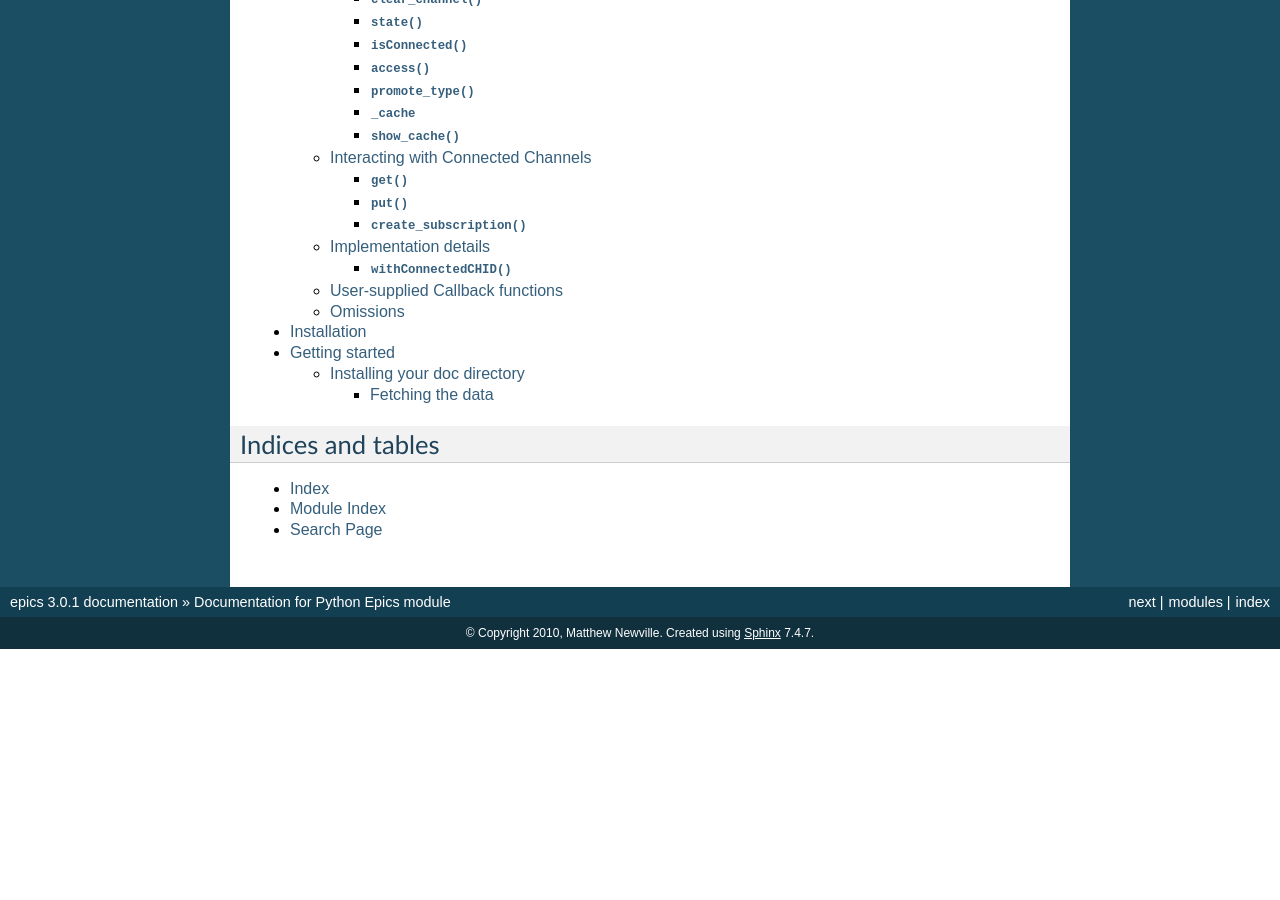
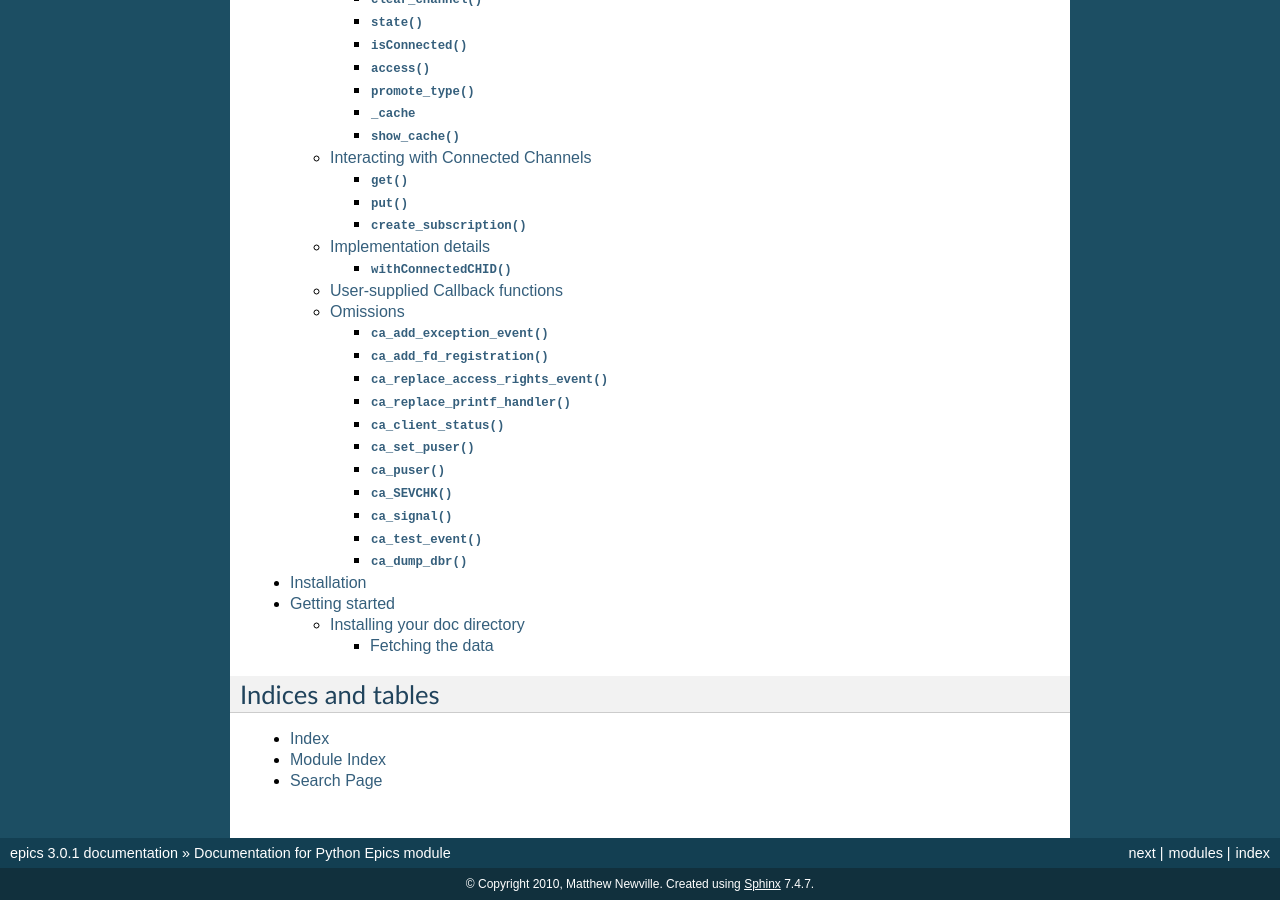
Before and after one commit to pyepics/pyepics, a Sphinx documentation site: the page built from doc/index.rst, in a window 1280 px wide and 900 px high, scrolled down 1059 px. Built offline with Sphinx 7.4.7, drawn with Linux system fonts in a browser that asks for light colours; formulas are drawn with MathJax 3; before the commit the page ends 1708 px from its top, so only the background shows below that; some of the changed lines change nothing that is shown.

Commit message:
git-svn-id: http://millenia.cars.aps.anl.gov/svn/pyepics3@83 ac7fc886-e22a-4fb8-a9e7-517b44086b78

```diff
--- a/doc/ca.rst
+++ b/doc/ca.rst
@@ -22,22 +22,20 @@
 Name Mangling
 ~~~~~~~~~~
 
-In general, for a CA function named 'ca_XXX', the function here is called
-'XXX', as the intention is that importing this module with
+In general, for a CA function named `ca_XXX` in the C library, the
+equivalent function is called `XXX` in this module, as the intention is
+that importing `ca` module with
 
-    >>> import ca
+    >>> from epics import ca
 
-or
-
-   >>> from epics import ca
-
-will mean that the C function 'ca_XXX' be mapped to 'ca.XXX' in Python.
-That is, the Python `ca` namespace is used in place of the name-mangling in
-C due to its lack of namespaces.
+will result in a Python function named :func:`ca.XXX` that correpsonds to
+the C function `ca_XXX`.
+That is, Python namespaces are used in place of the name-mangling done in C
+due to its lack of namespaces.
 
 Similar name *un-mangling* also happens with the DBR prefixes for
-constants, held here in the `dbr` module.  This means, for example, that
-the C constant DBR_STRING becomes dbr.STRING.
+constants, held here in the `dbr` module.  Thus, the C constant DBR_STRING
+becomes dbr.STRING in Python.
 
 Initialization, Finalization, and Lifecycle
 ===========================================
@@ -91,7 +89,7 @@
    With preemptive callbacks enabled, EPICS communication will
    not require client code to continually poll for changes.
 
-
+   More information on
 
 Using the CA module
 ====================
@@ -125,7 +123,6 @@
 
          pend_event(ev)
 	 pend_io_(io)
-
 
 
 Creating and Connecting to Channels
@@ -284,42 +281,47 @@
 use
 
 .. function::   create_subscription(chid, use_time=False,use_ctrl=False,  mask=7, userfcn=None)
+    :param use_time:  whether to use the TIME variant for the PV type
+    :type use_time: True/False
+    :param use_ctrl:  whether to use the CTRL variant for the PV type
+    :type use_ctrl: True/False
+    :param  mask:  integer bitmask to control which changes result in a     callback
+    :type mask:  integer
+    :param userfcn:   user-supplied callback function
+    :type userfcn:  callable or None
 
-   this function returns a tuple of
-   *(callback_ref, user_arg_ref, event_id, ret_val)*
+    :rtype: tuple containing *(callback_ref, user_arg_ref, event_id, ret_val)*
 
-   Where *callback_ref* are *user_arg_ref* are references that should be
-   kept for as long as the subscription lives, *event_id* is the id for the
-   event (useful for clearing a subscription), and *ret_val* is the return
-   value of the CA library call :func:`ca_create_subscription`.
+   The returned value contains *callback_ref* are *user_arg_ref* which are
+   references that should be kept for as long as the subscription lives.
+   *event_id* is the id for the event (useful for clearing a subscription),
+   and *ret_val* is the return value of the CA library call
+   :func:`ca_create_subscription`.
 
 Options for create_subscription include:
-      use_time  flag(True/False) to use the TIME variant for the PV type
-      use_ctrl   flag(True/False) to use the CTRL variant for the PV type
-      mask      integer bitmask to control which changes result in a callback
-      userfcn   user-supplied callback function
 
 See not below on callback functions.
 
-A subscription can be cleared with
-    clear_subscription(event_id)
+.. function: clear_subscription(event_id)
+
+   clears a subscription given its *event_id*.
 
 Other functions that are provided are
 
-   get_precision(chid)
+.. function:  get_precision(chid)
 
-return the precision of a channel.  For channels with native type other than
-FLOAT or DOUBLE, this will be 0
+   return the precision of a channel.  For channels with native type other
+   than FLOAT or DOUBLE, this will be 0
 
-    get_enum_strings(chid)
+.. function: get_enum_strings(chid)
 
-return the list of names for ENUM states of a Channel.  Returns  None for non-ENUM
-Channels.
+    return the list of names for ENUM states of a Channel.  Returns  None
+    for non-ENUM Channels.
 
-    get_ctrlvars(chid)
+.. function: get_ctrlvars(chid)
 
-returns a dictionary of CTRL fields for a Channel.  Depending on  the native type,
-the keys in this dictionary may include
+    returns a dictionary of CTRL fields for a Channel.  Depending on  the
+    native type, the keys in this dictionary may include
 
         status severity precision units enum_strs upper_disp_limit
         lower_disp_limit upper_alarm_limit lower_alarm_limit
@@ -327,6 +329,8 @@
         lower_ctrl_limit
 
 enum_strs will be a  list of strings for the names of ENUM states.
+
+..  _ca-implementation-label:
 
 Implementation details
 ==============================
@@ -393,37 +397,48 @@
 
 
 Omissions
-======
+=========
 
-Several parts of the CA library are not implemented (yet?).
-These include the following functions:
+Several parts of the CA library are not implemented in the Python module.
+These are currently seen as unneeded (with notes where appropriate for
+alternatives), though they could be added on request.
 
-    ca_add_exception_event()
-    ca_add_fd_registration()
-    ca_dump_dbr()  *
-    ca_client_status()
-    ca_puser() *
-    ca_replace_access_rights_event()
-    ca_replace_printf_handler()
-    ca_set_puser() *
-    ca_signal()
-    ca_sg_block()
-    ca_sg_create()
-    ca_sg_delete()
-    ca_sg_array_get()
-    ca_sg_array_put()
-    ca_sg_reset()
-    ca_sg_test()
-    ca_test_event() *
-    ca_test_io() *
-    ca_SEVCHK() *
-    dbr_size() *
-    dbr_size_n() *
-    dbr_value_size() *
+.. function::  ca_add_exception_event
 
-Some of these (marked with *) are probably not necessary.  The others
-should probably be added for completeness.
+   *Not implemented*: Python exceptions are raised where appropriate and
+   can be used in user code.
 
-In addition, not all DBR types are supported.  In addition to the native
-types, the DBR_TIME and DBR_CTRL variants are supported, but the DBR_STS
-and DBR_GR variants are not.
+.. function:: ca_add_fd_registration
+   *Not implemented*
+
+.. function:: ca_replace_access_rights_event
+   *Not implemented*
+.. function:: ca_replace_printf_handler
+   *Not implemented*
+.. function:: ca_client_status
+   *Not implemented*
+.. function:: ca_set_puser
+   *Not implemented* : it is easy to pass user-defined data to callbacks as needed.
+.. function:: ca_puser
+   *Not implemented*: it is easy to pass user-defined data to callbacks as needed.
+
+.. function::  ca_SEVCHK
+   *Not implemented*: the Python function :func:`Py_SEVCHK` is
+   approximately the same.
+.. function::  ca_signal
+   *Not implemented*: the Python function :func:`Py_SEVCHK` is
+   approximately the same.
+
+.. function:: ca_test_event
+   *Not implemented*:  this appears to be a function for debugging events.
+   These are easy enough to simulate by directly calling Python callback
+   functions.
+
+.. function:: ca_dump_dbr
+   *Not implemented*
+
+In addition, not all `DBR` types in the CA C library are supported.
+
+Only native types and their DBR_TIME and DBR_CTRL variants are supported:
+DBR_STS and DBR_GR variants are not. Several `dbr_XXX` functions are also
+not supported, as they are needed only to dynamically allocate memory.
```
